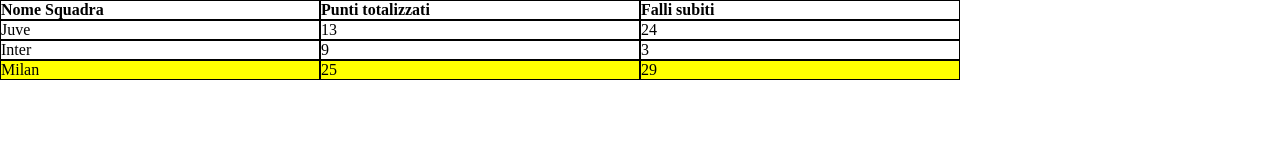
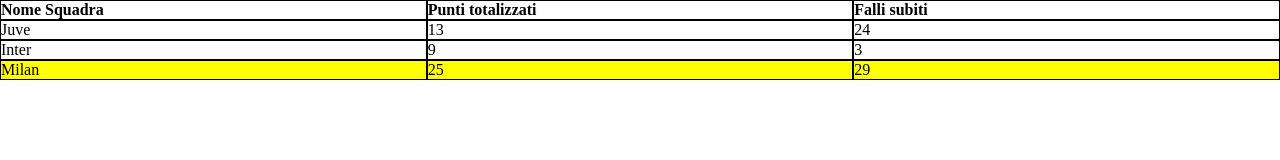
Before and after one commit to NoemiPatermo/js-snack-es6, a plain HTML site: page js-snack-es-6-3/index.html in a window 1280 px wide. Drawn offline with Linux system fonts and the light colour scheme.

Commit message:
js-snack-es6

```diff
--- a/js-snack-es-6-3/css/stlyle.css
+++ b/js-snack-es-6-3/css/stlyle.css
@@ -9,13 +9,16 @@
     list-style: none;
     display: flex;
 }
+.table-container ul  li{
+    flex-grow: 1;
+}
 .table-container ul:first-child{
     font-weight: bold;
 }
 
 .table-container ul li{
     border: 1px solid black;
-    flex-basis: 25%;
+    flex-basis: calc(100%/3);
     margin: 0;
     padding: 0;
 }
--- a/js-snack-es-6-3/js/script.js
+++ b/js-snack-es-6-3/js/script.js
@@ -6,7 +6,8 @@
 //let fuorigioco = "";
 //const visualizzaVideo = document.getElementById("fuorigioco");
 
-let tableHTML = document.querySelector('.table-container');
+const tableHTML = document.querySelector('.table-container');
+
 const team = [
     {
         nome: "Juve",
```
